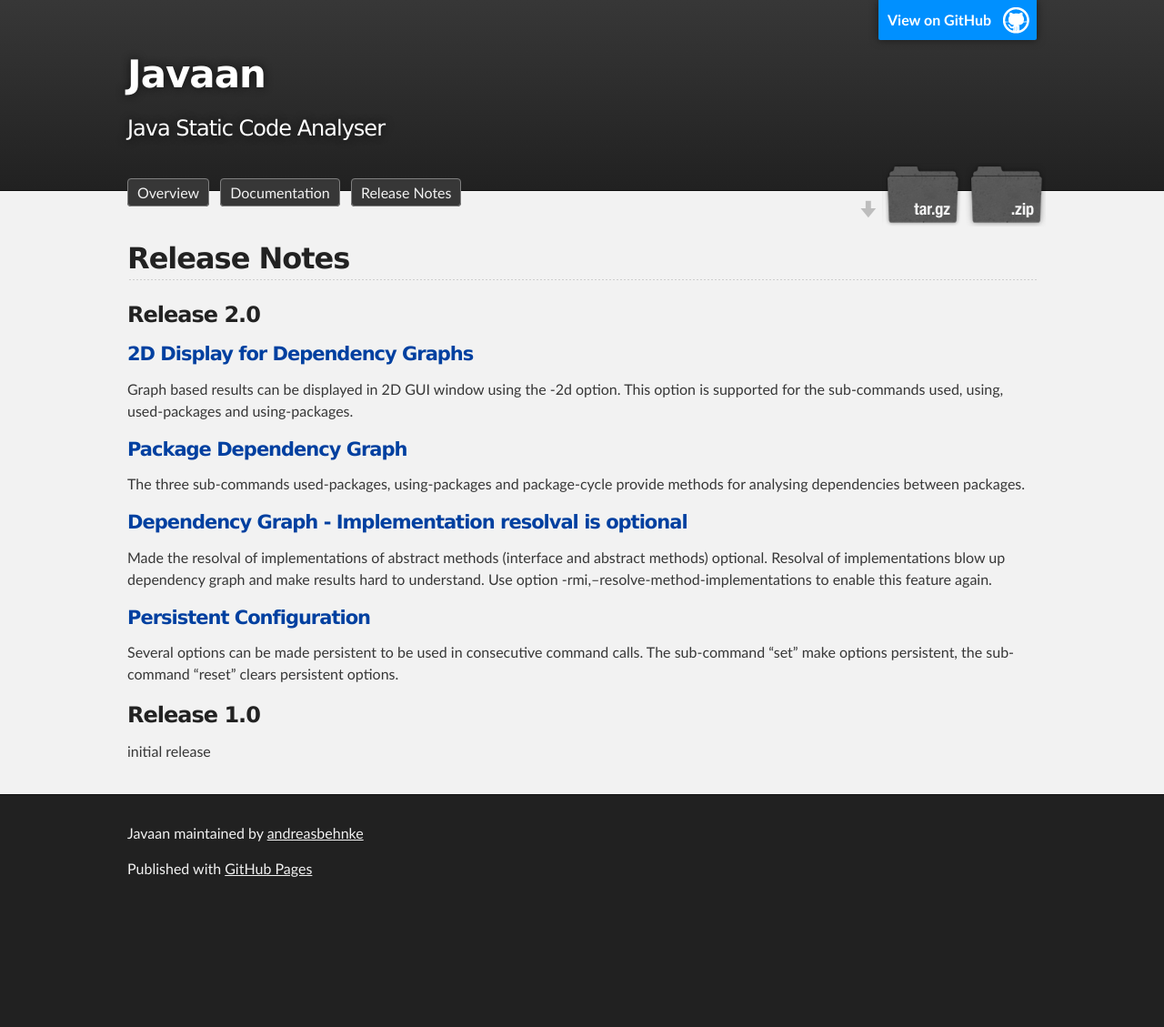
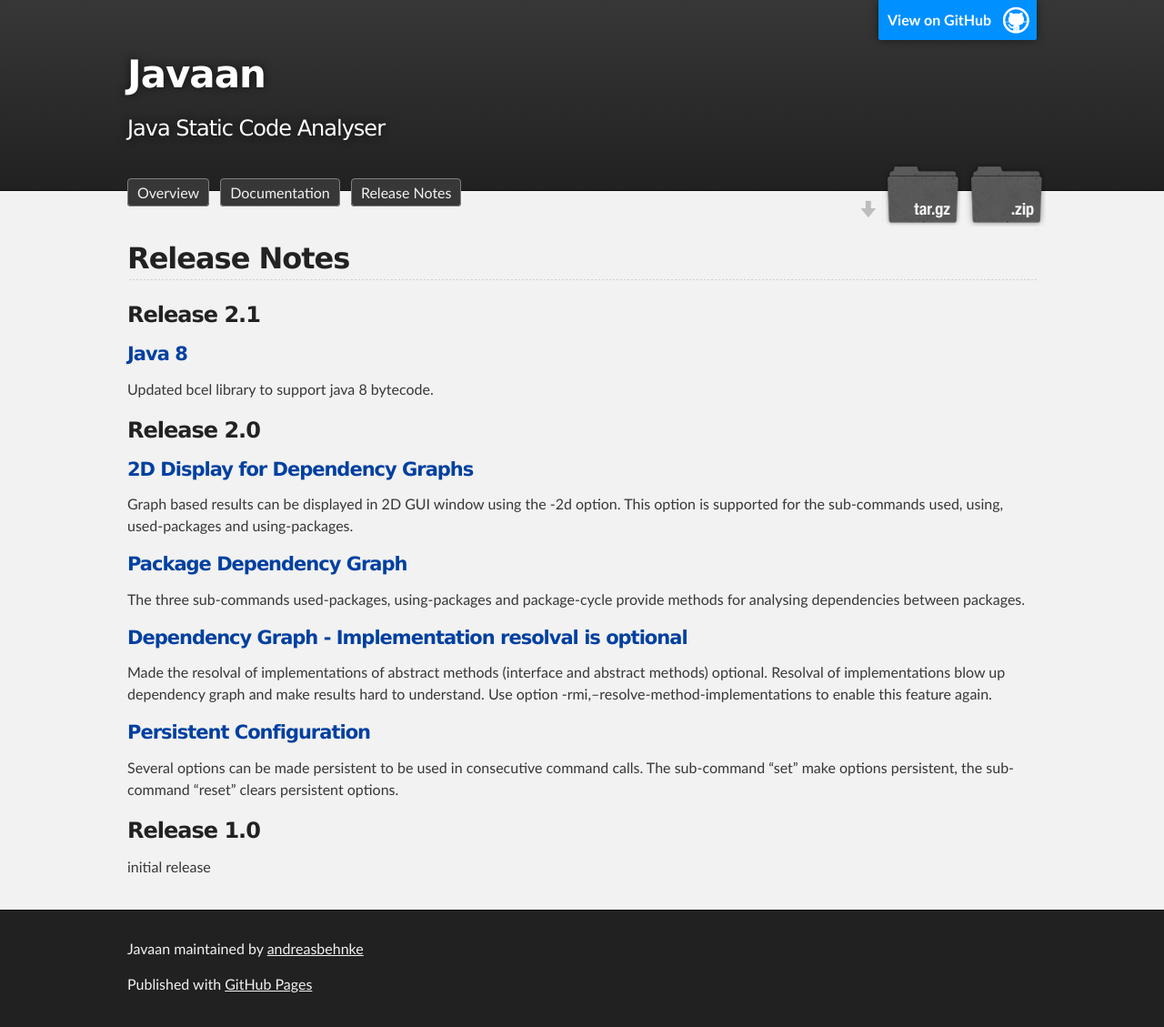
Before and after one commit to andreasbehnke/javaan, a Jekyll site: the page built from releaseNotes/index.md, in a window 1280 px wide. Shown: the whole page at 91% size. Built offline with Jekyll 4.4.1, drawn with Linux system fonts in a browser that asks for light colours; Markdown is read by kramdown in place of the engine named in the settings; before the commit the page ends 1002 px from its top, so only the background shows below that.

Commit message:
Release 2.1

```diff
--- a/_layouts/default.html
+++ b/_layouts/default.html
@@ -31,8 +31,8 @@
             </section>
 
             <section id="downloads">
-              <a class="zip_download_link" href="/releases/javaan-cli-2.0-bin.zip">Download this project as a .zip file</a>
-              <a class="tar_download_link" href="/releases/javaan-cli-2.0-bin.tar.gz">Download this project as a tar.gz file</a>
+              <a class="zip_download_link" href="/releases/javaan-cli-2.1-bin.zip">Download this project as a .zip file</a>
+              <a class="tar_download_link" href="/releases/javaan-cli-2.1-bin.tar.gz">Download this project as a tar.gz file</a>
             </section>
         </header>
     </div>
--- a/releaseNotes/index.md
+++ b/releaseNotes/index.md
@@ -4,6 +4,12 @@ title:  "Release Notes"
 ---
 
 ## Release Notes
+
+### Release 2.1
+
+#### Java 8
+
+Updated bcel library to support java 8 bytecode.
 
 ### Release 2.0
 
```
Also changed, not shown: 2 other files.
